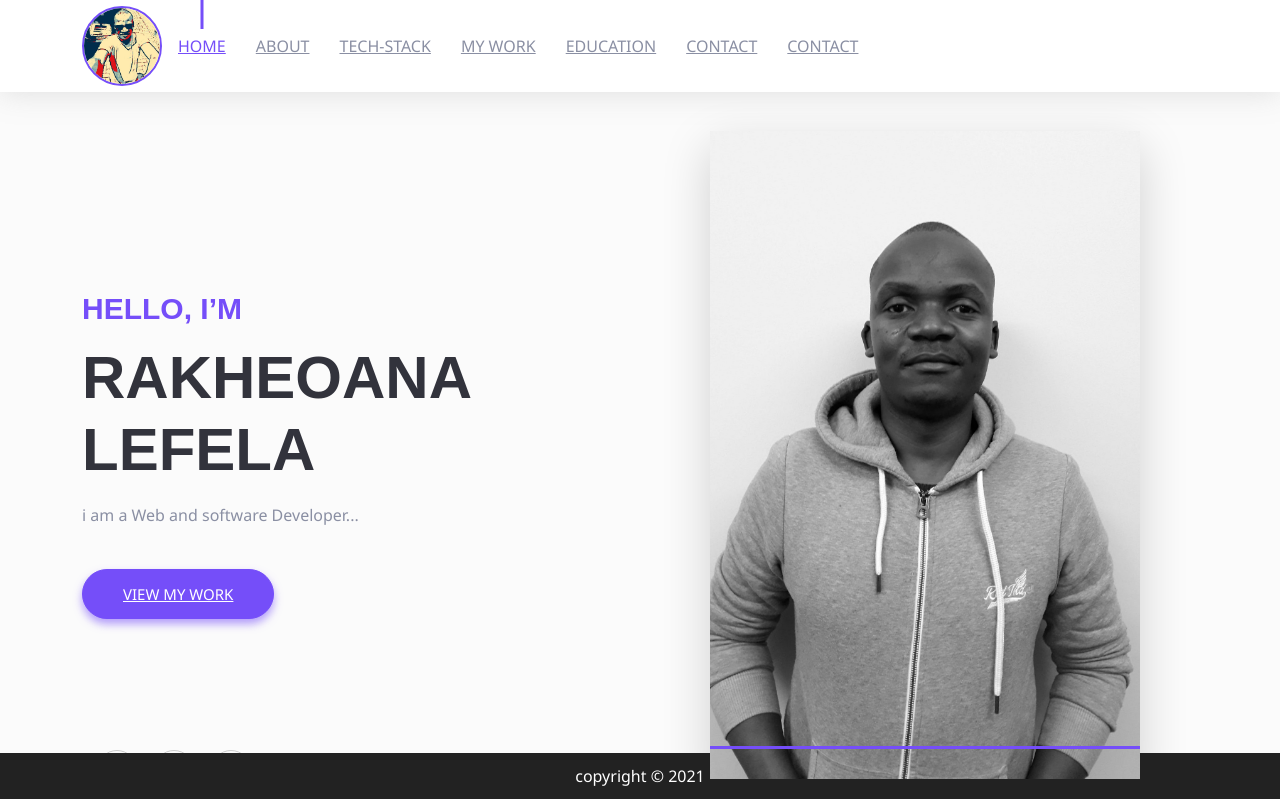
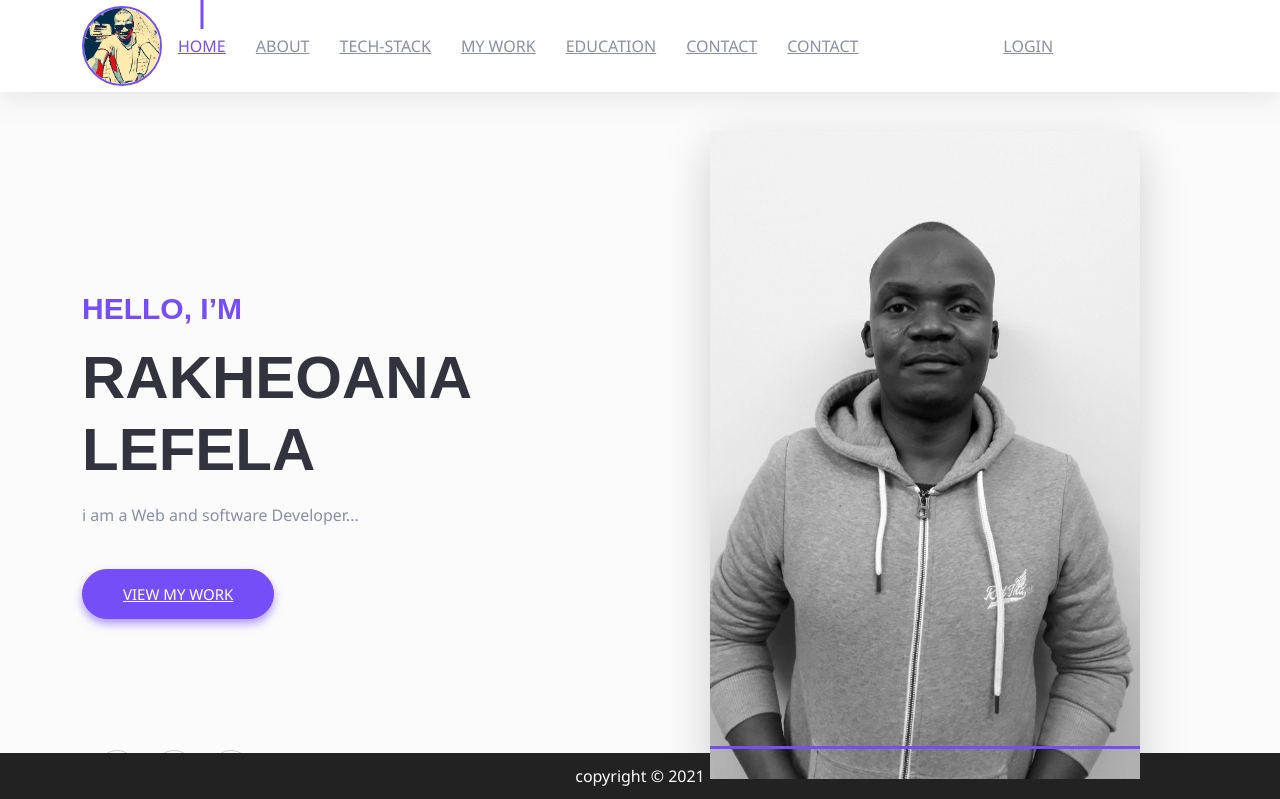
Before and after one commit to lefelaR/rakheoana, a PHP site: page / in a window 1280 px wide. Shown: the top 799 px of the page. Run offline with PHP 8.4, Linux system fonts and the light colour scheme; some libraries are stand-ins or nearby versions.

Commit message:
login on that front end navigation

```diff
--- a/public/includes/frontendheader.php
+++ b/public/includes/frontendheader.php
@@ -31,8 +31,18 @@
                                     <li class="nav-item"><a class="page-scroll" href="#contact">Contact</a></li>
                                     <li class="nav-item"><a class="page-scroll" href="#contact">Contact</a></li>
 
+
+
+                            </div>
+
+ <div class="collapse navbar-collapse">
+                                <ul class="navbar-nav ml-auto">
+                                    <li class="nav-item">
+                                        <a href="page-scroll" href="">login</a>
+                                    </li>
                                 </ul>
-                            </div>
+ </div>
+
                         </nav>
                     </div>
                 </div>
```
